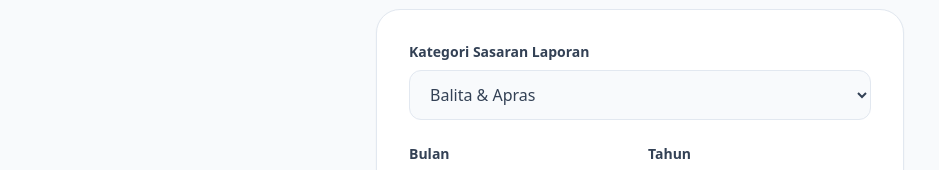
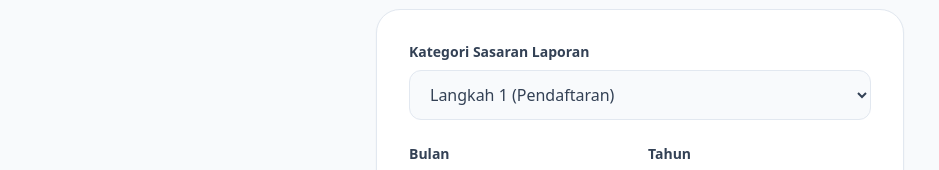
Before and after one commit to hermantaufiq/posyandu_tubanan, a React (Vite) app in the folder frontend/apps/kader/: page /upload-foto in a window 1280 px wide. Shown: the part 120-290 px from the top of the page, without its empty margins (0-939 px from the left). Built offline with nearby package versions, Linux system fonts and the light colour scheme; sample sign-in values are in the browser's storage.

Commit message:
feat: perbaikan UI, loading cepat, hapus nakes portal, ubah kategori foto kader ke Langkah ILP

```diff
--- a/frontend/apps/kader/src/pages/LaporanPwsPage.tsx
+++ b/frontend/apps/kader/src/pages/LaporanPwsPage.tsx
@@ -423,7 +423,7 @@ export default function LaporanPwsPage() {
       });
 
       setDone(true);
-      setTimeout(() => navigate("/"), 2000);
+      setTimeout(() => navigate("/"), 500);
     } catch (err: any) {
       alert("Gagal menyimpan: " + (err.response?.data?.message || err.message));
     } finally {
--- a/frontend/apps/kader/src/pages/UploadFotoPage.tsx
+++ b/frontend/apps/kader/src/pages/UploadFotoPage.tsx
@@ -16,7 +16,7 @@ export default function UploadFotoPage() {
   const canvasRef = useRef<HTMLCanvasElement>(null);
 
   const [form, setForm] = useState({
-    kategori: "Balita",
+    kategori: "Langkah 1",
     bulan: new Date().toLocaleString('id-ID', { month: 'long' }),
     tahun: new Date().getFullYear(),
     catatan: "",
@@ -100,7 +100,7 @@ export default function UploadFotoPage() {
       setDone(true);
       setTimeout(() => {
         navigate("/");
-      }, 2000);
+      }, 500);
     } catch (err: any) {
       alert("Gagal mengunggah laporan: " + (err.response?.data?.message || err.message));
     } finally {
@@ -138,11 +138,11 @@ export default function UploadFotoPage() {
                   value={form.kategori}
                   onChange={(e) => setForm({...form, kategori: e.target.value})}
                 >
-                  <option value="Balita">Balita & Apras</option>
-                  <option value="Lansia">Lansia</option>
-                  <option value="Usia Produktif">Usia Produktif</option>
-                  <option value="Anak Sekolah & Remaja">Anak Sekolah & Remaja</option>
-                  <option value="Bumil & Busui">Bumil & Busui</option>
+                  <option value="Langkah 1">Langkah 1 (Pendaftaran)</option>
+                  <option value="Langkah 2">Langkah 2 (Penimbangan & Pengukuran)</option>
+                  <option value="Langkah 3">Langkah 3 (Pencatatan)</option>
+                  <option value="Langkah 4">Langkah 4 (Pelayanan Kesehatan)</option>
+                  <option value="Langkah 5">Langkah 5 (Penyuluhan & Edukasi)</option>
                 </select>
               </div>
 
```
Also changed, not shown: 2 other files (tests, documents, lock files or other folders).
